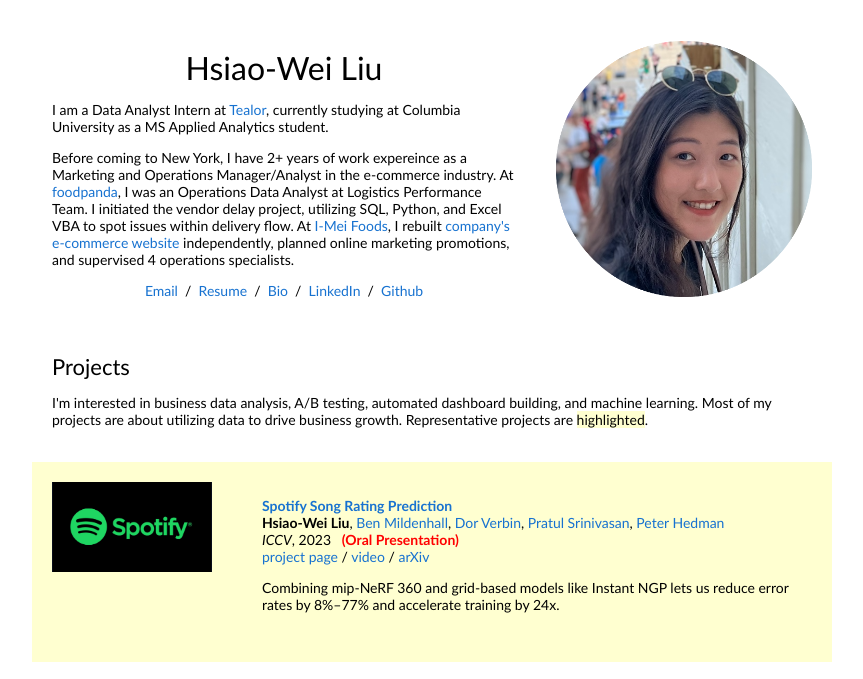
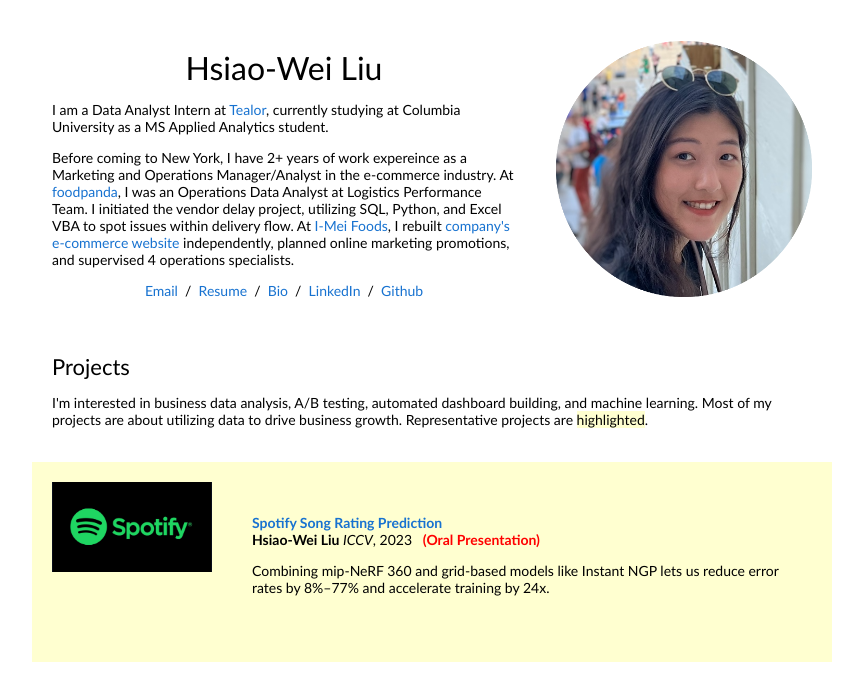
Before and after one commit to vvnliu725/vvnliu725.github.io, a plain HTML site: page index.html in a window 1280 px wide. Shown: the top 679 px of the page, without its empty margins (208-1071 px from the left). Drawn offline with Linux system fonts and the light colour scheme.

Commit message:
Update index.html

```diff
--- a/index.html
+++ b/index.html
@@ -69,25 +69,14 @@
             zipnerf_stop()
           </script>
         </td>
-        <td style="padding:30px;width:75%;vertical-align:middle">
-          <a href="HsiaoWeiLiu_SpotifySongRatingPrediction.html">
+        <td style="padding:20px;width:75%;vertical-align:middle">
+          <a href="https://HsiaoWeiLiu_SpotifySongRatingPrediction.html">
             <span class="papertitle">Spotify Song Rating Prediction</span>
           </a>
           <br>
-          <strong>Hsiao-Wei Liu</strong>,
-          <a href="https://bmild.github.io/">Ben Mildenhall</a>,
-          <a href="https://scholar.harvard.edu/dorverbin/home">Dor Verbin</a>,
-          <a href="https://pratulsrinivasan.github.io/">Pratul Srinivasan</a>,
-          <a href="https://phogzone.com/">Peter Hedman</a>
-          <br>
+          <strong>Hsiao-Wei Liu</strong>
           <em>ICCV</em>, 2023 &nbsp <font color="red"><strong>(Oral Presentation)</strong></font>
           <br>
-          <a href="http://jonbarron.info/zipnerf">project page</a>
-          /
-          <a href="https://www.youtube.com/watch?v=xrrhynRzC8k">video</a>
-          /
-          <a href="https://arxiv.org/abs/2304.06706">arXiv</a>
-          <p></p>
           <p>
           Combining mip-NeRF 360 and grid-based models like Instant NGP lets us reduce error rates by 8%&ndash;77% and accelerate training by 24x.
           </p>
```
